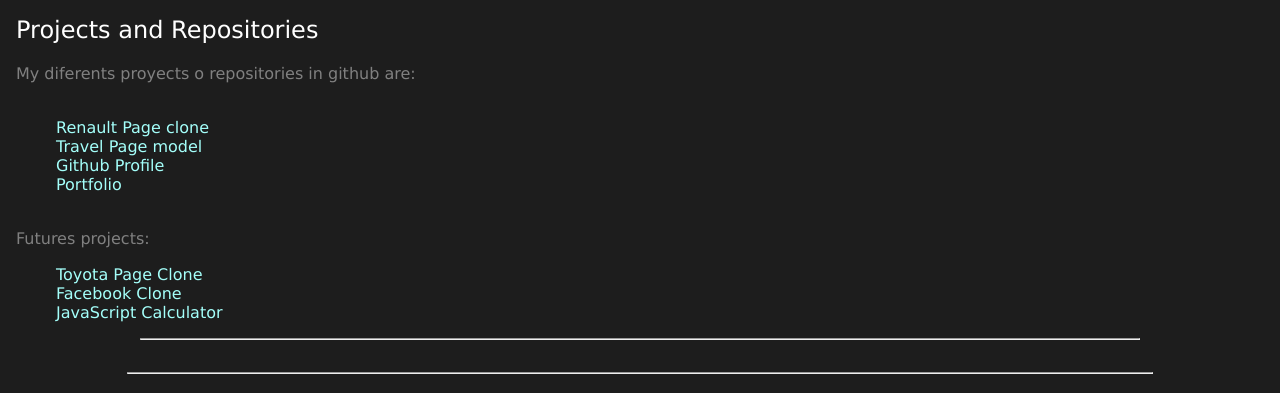
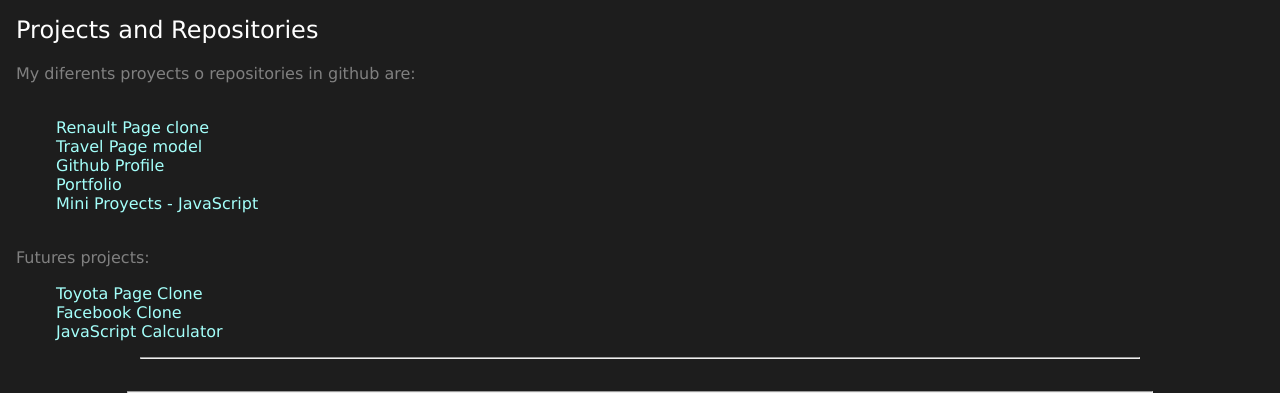
Before and after one commit to Stresadiz/portfolio, a website: page index.html in a window 1280 px wide. Shown: the part 1352-1745 px from the top of the page. Drawn offline with Linux system fonts and the light colour scheme.

Commit message:
Update index.html

```diff
--- a/index.html
+++ b/index.html
@@ -77,6 +77,7 @@
                     <li><a href="https://stresadiz.github.io/travel-page/">Travel Page model</a></li>
                     <li><a href="https://github.com/Stresadiz">Github Profile</a></li>
                     <li><a href="https://stresadiz.github.io/portfolio/">Portfolio</a></li>
+                    <li><a href="https://stresadiz.github.io/mini-proyects/">Mini Proyects - JavaScript</a></li>
                 </ul>
                 <br>
             <p class="section--text">
```
